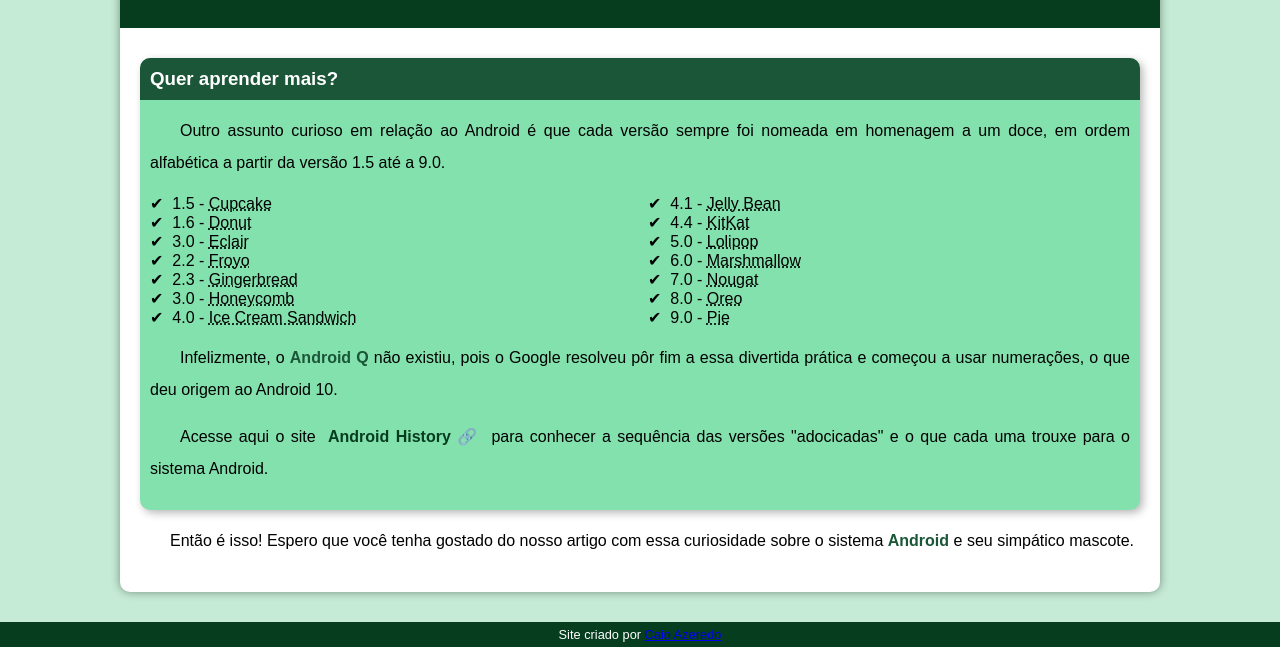
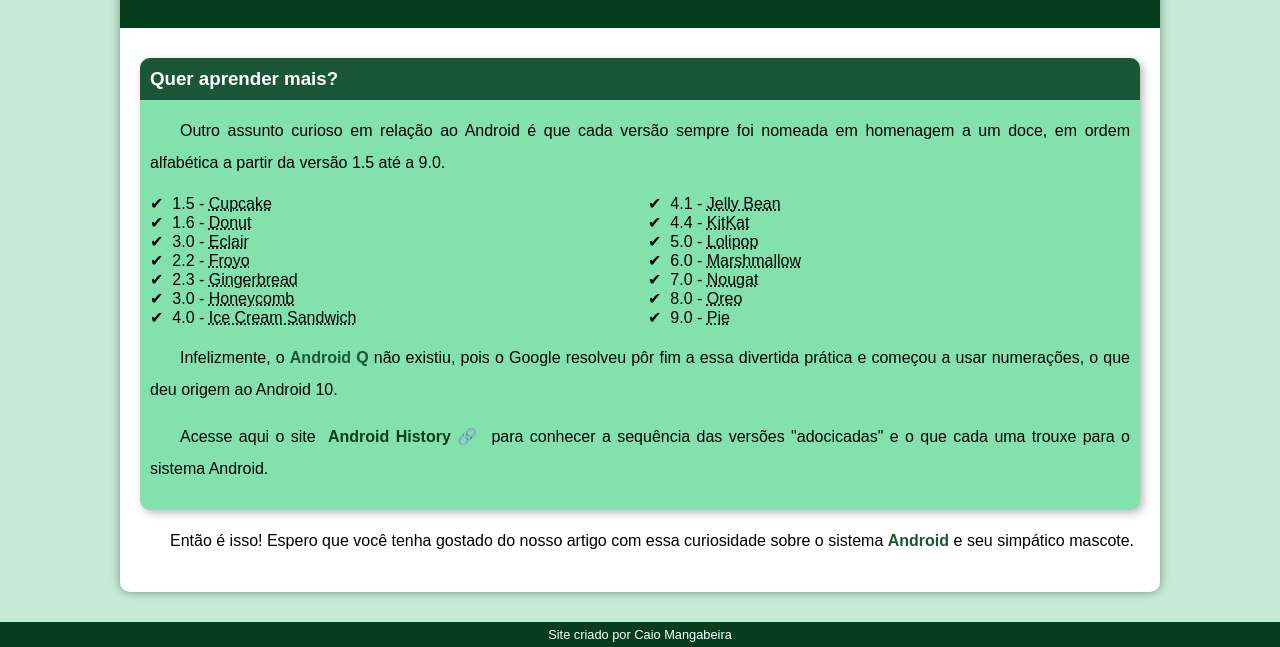
Before and after one commit to caiomangabeira/projeto-android, a plain HTML site: page index.html in a window 1280 px wide. Shown: the part 2424-3071 px from the top of the page. Drawn offline with Linux system fonts and the light colour scheme.

Commit message:
atualização no rodapé

```diff
--- a/index.html
+++ b/index.html
@@ -83,7 +83,7 @@
         </article>
     </main>
     <footer>
-        <p>Site criado por <a href="https://caiomangabeira.github.io/" target="_blank">Caio Azeredo</a></p>
+        <p>Site criado por Caio Mangabeira</p>
     </footer>
 </body>
 </html>
```
